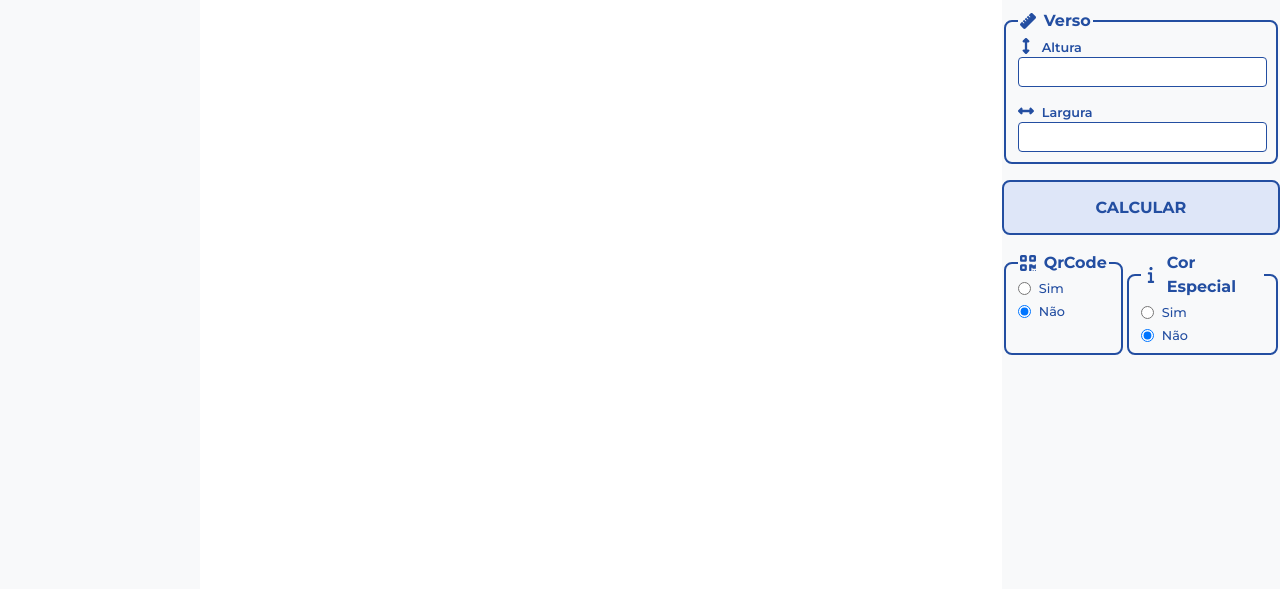
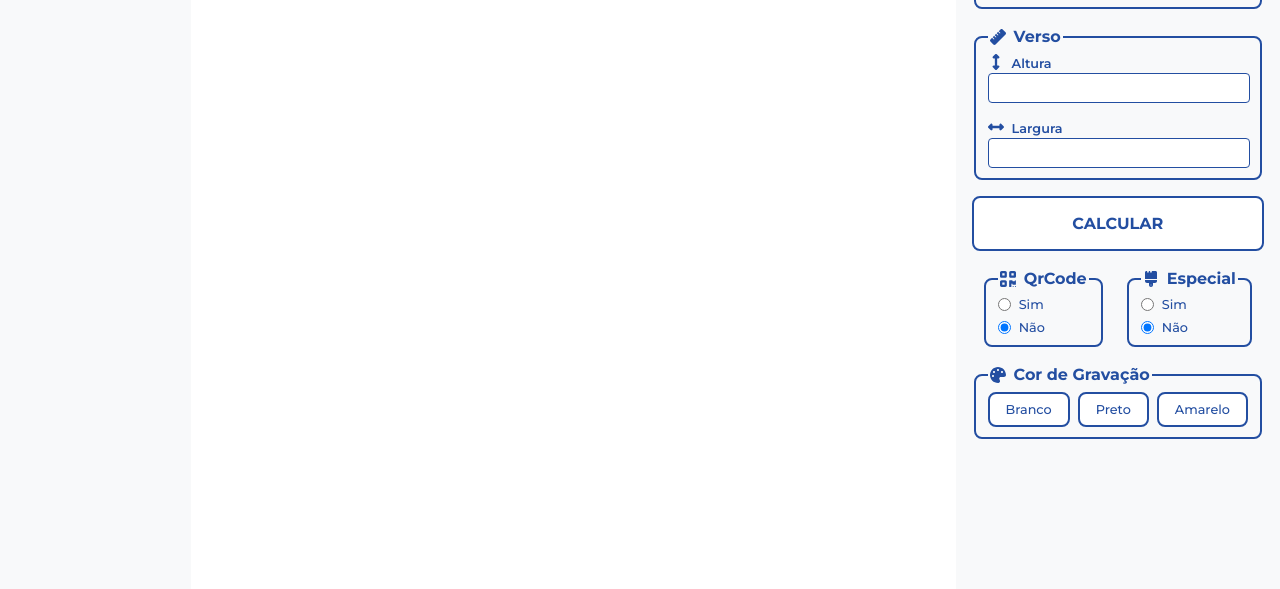
Before and after one commit to lucasrtgandrade/HealthPlastMockupStudio, a plain HTML site: page index.html in a window 1280 px wide. Shown: the part 211-800 px from the top of the page. Drawn offline with Linux system fonts and the light colour scheme.

Commit message:
Continuação do Formulário

```diff
--- a/index.html
+++ b/index.html
@@ -69,6 +69,7 @@
         display: flex;
         flex-direction: column;
         gap: 1rem;
+        padding: 1rem;
     }
 
     .aside-form__l-header {
@@ -93,7 +94,7 @@
 
     .aside-form__l-options {
         display: flex;
-        margin: 0 auto;
+        justify-content: space-around;
     }
 
     .aside-form__l-radio {
@@ -101,11 +102,18 @@
         flex-direction: row;
         align-items: center;
         gap: .5rem;
+        width: 100%;
     }
 
     .aside-form__l-qrcode {
         display: flex;
         flex-direction: column;
+        gap: .5rem;
+    }
+
+    .aside-form__l-cores-gravacao {
+        display: grid;
+        grid-template-columns: repeat(3, 1fr);
         gap: .5rem;
     }
 
@@ -118,24 +126,54 @@
         font-family: "Montserrat", sans-serif;
         font-size: 1rem;
         font-weight: 700;
-        color: var(--cor-primaria);
-        background-color: var(--cor-primaria-300);
+        color: var(--cor-primaria-500);
+        background-color: white;
         border: 2px solid var(--cor-primaria-500);
         border-radius: .5rem;
         text-transform: uppercase;
         cursor: pointer;
         padding: 1rem 0rem;
-        color: var(--cor-primaria-500);
     }
 
     .button-secondary:hover {
-        background-color: var(--cor-primaria-500);
-        color: var(--cor-suporte-300);
+        background-color: var(--cor-primaria-300);
+        color: var(--cor-primaria-500);
     }
 
     .button-secondary:active {
         background-color: var(--cor-primaria-700);
         border: 2px solid var(--cor-primaria-700);
+        color: white;
+    }
+
+    .aside-form-c-opcao-button {
+        display: flex;
+        gap: .5rem;
+        align-items: center;
+        background-color: white;
+        border: 2px solid var(--cor-primaria-500);
+        border-radius: .5rem;
+        padding: .5rem 1rem;
+        cursor: pointer;
+        font-family: "Montserrat", sans-serif;
+        font-size: .8rem;
+        font-weight: 500;
+        color: var(--cor-primaria-500);
+    }
+
+    .aside-form-c-opcao-button:hover {
+        background-color: var(--cor-primaria-300);
+        color: var(--cor-primaria-500);
+    }
+
+    .aside-form-c-opcao-button:active {
+        background-color: var(--cor-primaria-700);
+        border: 2px solid var(--cor-primaria-700);
+        color: white;
+    }
+
+    .chip {
+        display: none;
     }
 
     /* TYPOGRAPHY */
@@ -226,7 +264,9 @@
     <nav>Navigation</nav>
     <div class="exportar">
         <aside class="info">Info<aside>
-        <main>Main</main>
+        <main>
+            <h2>Shaker 600</h2>
+        </main>
     </div>
     <aside class="form">
         <!-- MEDIDAS -->
@@ -293,8 +333,8 @@
                 <!-- COR ESPECIAL -->
                 <fieldset class="aside-form__l-fieldset">
                     <legend class="aside-form__l-header">
-                        <img class="aside-form__icones" src="aside-form__icones-info.svg">
-                        <h3 class="aside-form__title--h3">Cor Especial</h3>
+                        <img class="aside-form__icones" src="aside-form__icones-pincel.svg">
+                        <h3 class="aside-form__title--h3">Especial</h3>
                     </legend>
                         <div class="aside-form__l-qrcode">
                             <div class="aside-form__l-radio">
@@ -308,6 +348,26 @@
                         </div>
                 </fieldset>
             </div>
+            <fieldset class="aside-form__l-fieldset">
+                <legend class="aside-form__l-header">
+                    <img class="aside-form__icones" src="aside-form__icones-paleta.svg">
+                    <h3 class="aside-form__title--h3">Cor de Gravação</h3>
+                </legend>
+                    <div class="aside-form__l-cores-gravacao">
+                        <button class="aside-form-c-opcao-button">
+                            <span class="chip"><img src="aside-form__icones-check.svg" class="aside-form__icones"></span>
+                            Branco
+                        </button>
+                        <button class="aside-form-c-opcao-button">
+                            <span class="chip"><img src="aside-form__icones-check.svg" class="aside-form__icones"></span>
+                            Preto
+                        </button>
+                        <button class="aside-form-c-opcao-button">
+                            <span class="chip"><img src="aside-form__icones-check.svg" class="aside-form__icones"></span>
+                            Amarelo
+                        </button>
+                    </div>
+            </fieldset>
         </form>
     <aside>
 </body>
```
Also changed, not shown: aside-form__icones-check.svg (added), aside-form__icones-paleta.svg (added), aside-form__icones-pincel.svg (added).
